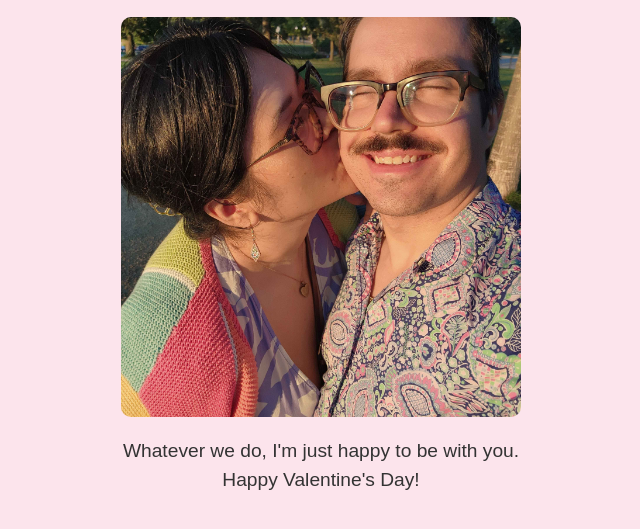
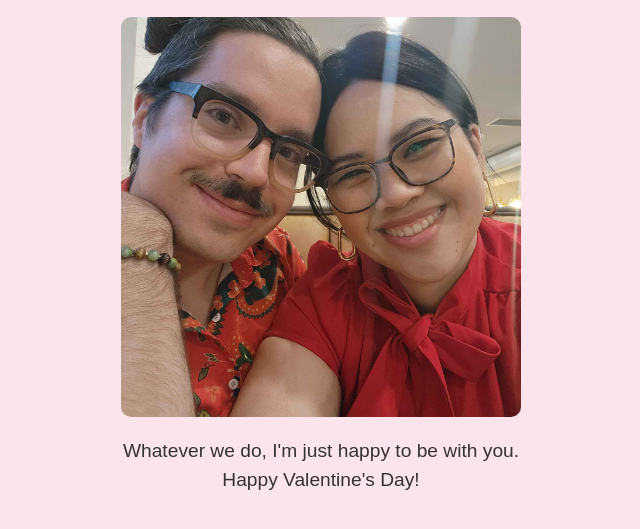
Before and after one commit to thhoang37/Valentine, a plain HTML site: page final.html in a window 1280 px wide. Shown: the part 183-712 px from the top of the page, without its empty margins (319-959 px from the left). Drawn offline with Linux system fonts and the light colour scheme.

Commit message:
Update final.html

```diff
--- a/final.html
+++ b/final.html
@@ -38,7 +38,7 @@
 </head>
 <body>
   <h1>Just One More Thing...</h1>
-    <img class="image" src="images/us2.jpg">
+    <img class="image" src="images/us3.jpg">
   <p>
     Whatever we do, I'm just happy to be with you. <br>
     Happy Valentine's Day!
```
